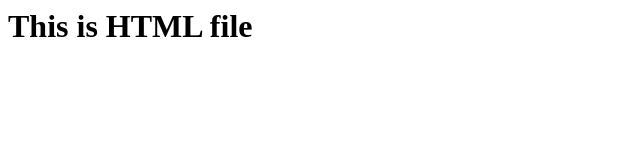
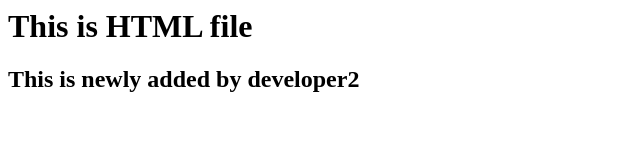
Before and after one commit to SomaDevopsTesting/PracticeDevops, a plain HTML site: page index.html in a window 1280 px wide. Shown: the whole page, without its empty margins (0-640 px from the left). Drawn offline with Linux system fonts and the light colour scheme.

Commit message:
This is my commit from developer2

```diff
--- a/index.html
+++ b/index.html
@@ -1 +1,2 @@
 <h1> This is HTML file </h1>
+<h2> This is newly added by developer2 </h2>
```
